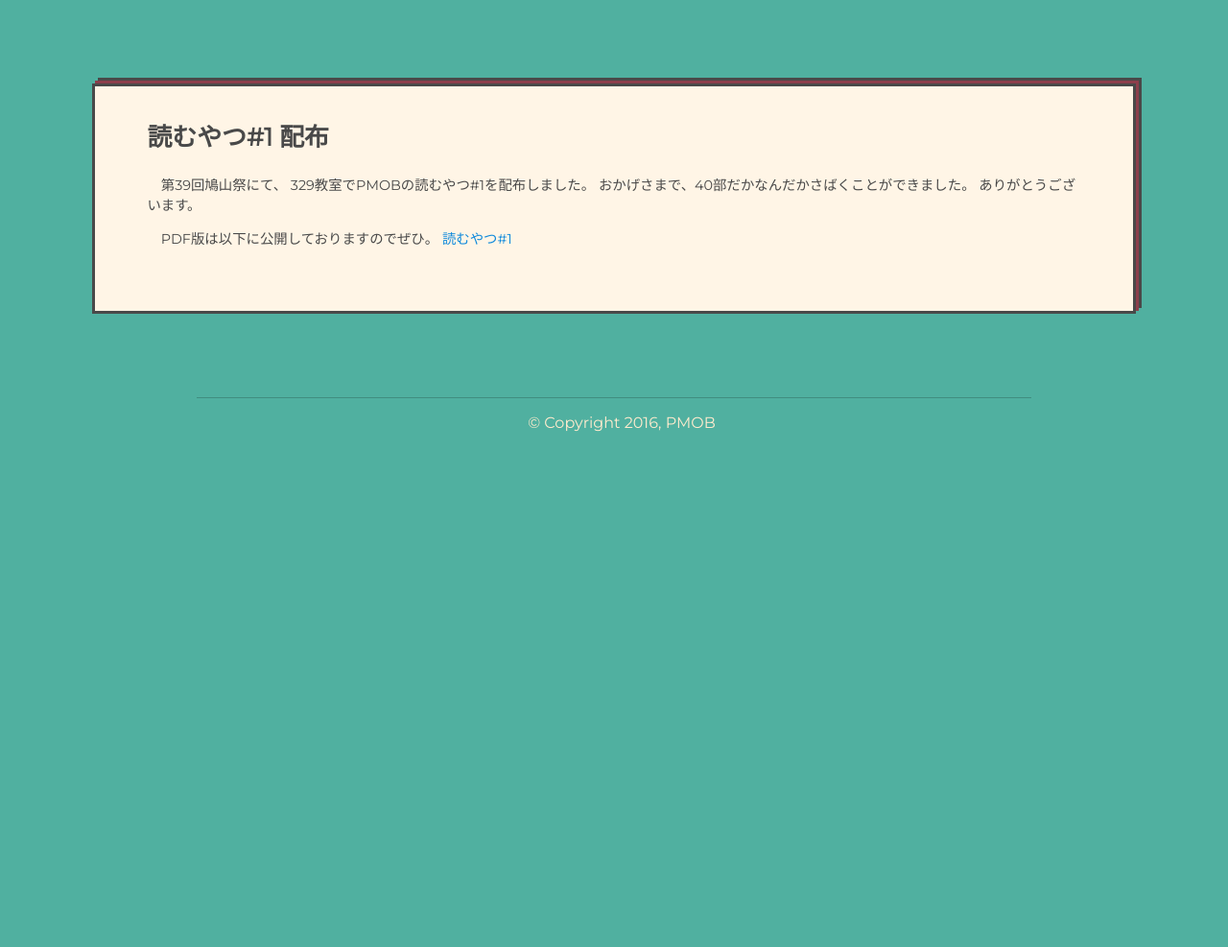
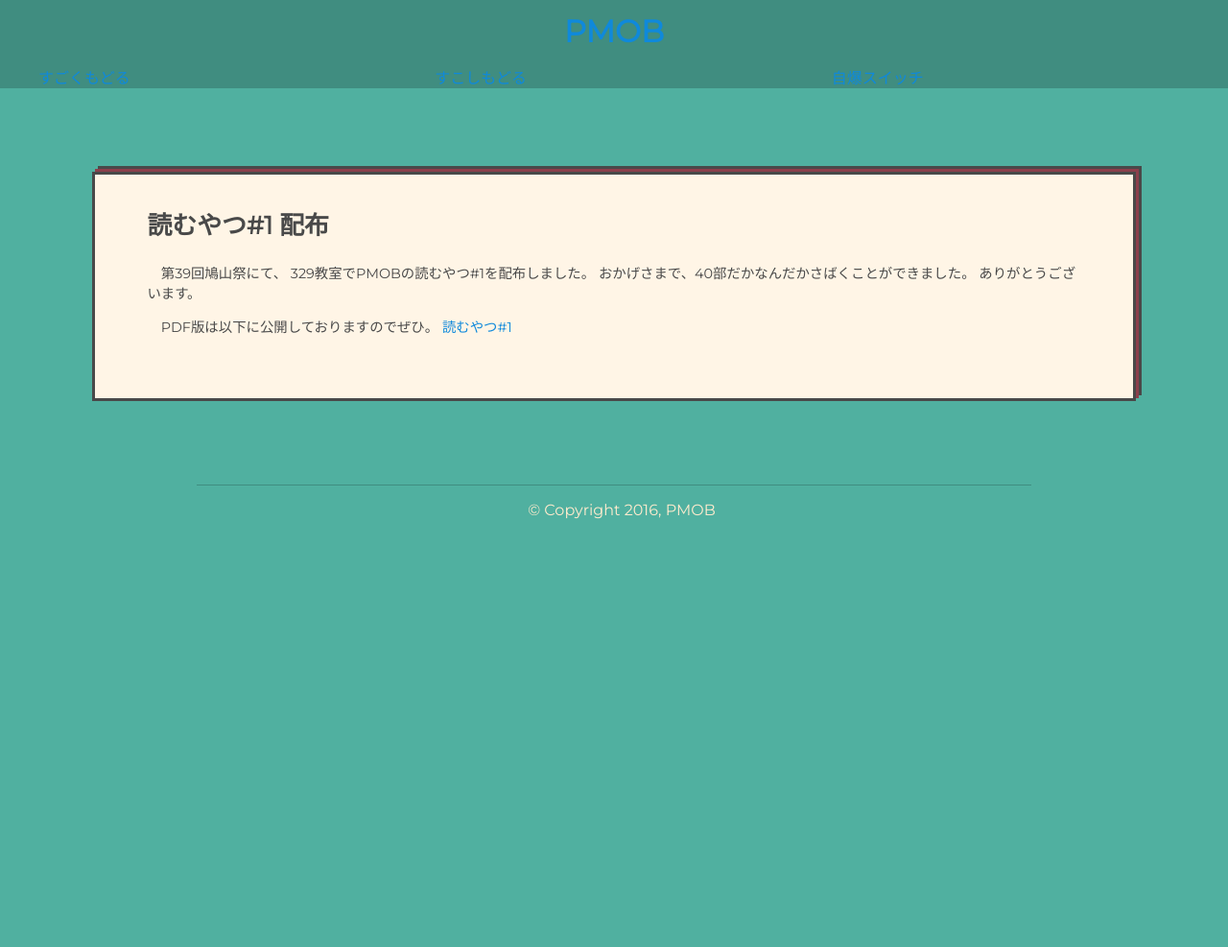
Before and after one commit to falcao0168/PMOB.github.io, a Jekyll site: the page built from _posts/2015-11-03-yomuyatsu-01.md, in a window 1280 px wide. Shown: the whole page at 96% size. Built offline with Jekyll 4.4.1, drawn with Linux system fonts in a browser that asks for light colours; after the commit the page ends 900 px from its top, so only the background shows below that.

Commit message:
ヘッダ追加

```diff
--- /dev/null
+++ b/_includes/header.html
@@ -0,0 +1,8 @@
+<header>
+	<h1><a href="/">PMOB</a></h1>
+	<ul>
+		<li><a href="/">すごくもどる</a></li>
+		<li><a href="/activity">すこしもどる</a></li>
+		<li><a href="#" onclick="console.log('やめて！')">自爆スイッチ</a></li>
+	</ul>
+</header>
--- a/_layouts/post.html
+++ b/_layouts/post.html
@@ -1,6 +1,7 @@
 ---
 layout: default
 ---
+{% include header.html %}
 <article>
 <h1>{{ page.title }}</h1>
 {{ page.content }}
```
